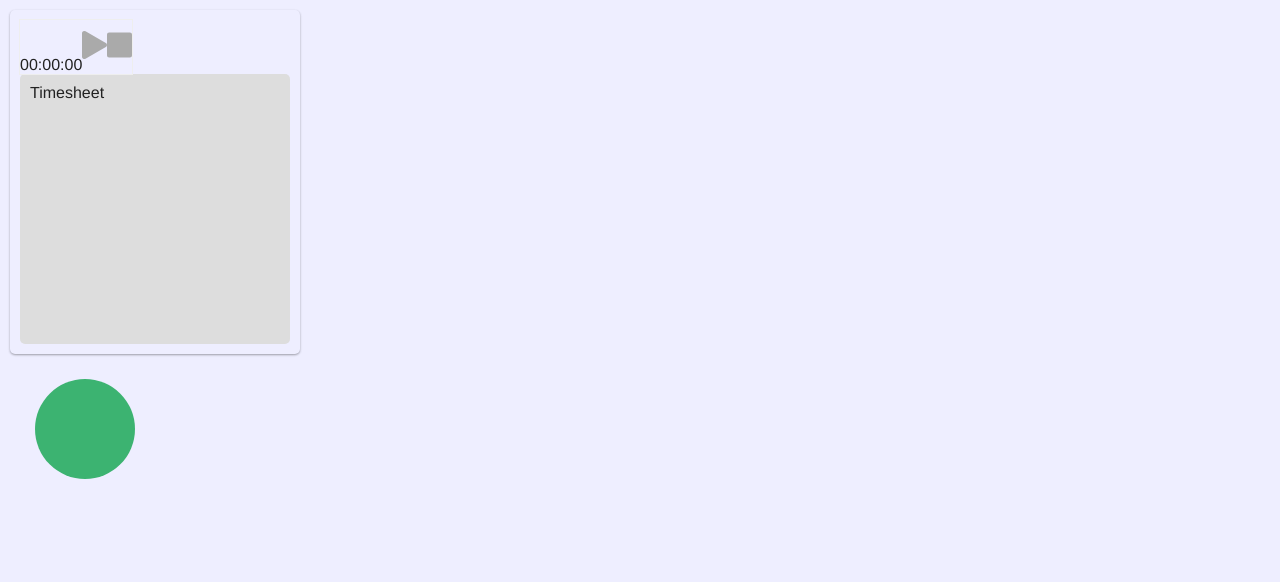
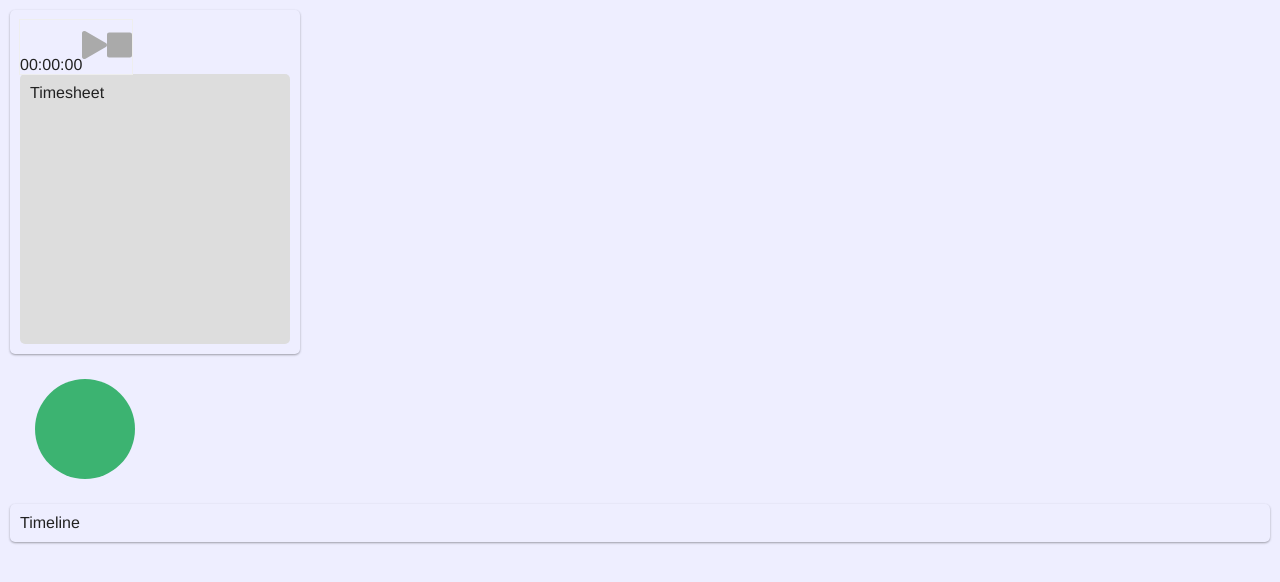
Before and after one commit to rpivo/timeward-react, a React app: page / in a window 1280 px wide. Shown: the top 582 px of the page. Built offline with nearby package versions, Linux system fonts and the light colour scheme; the HTML template or start-up script is replaced by a standard one.

Commit message:
add timeline component

```diff
--- /dev/null
+++ b/src/components/Timeline.tsx
@@ -0,0 +1,4 @@
+import React from 'react';
+
+export const Timeline = (): JSX.Element =>
+  <div>Timeline</div>;
--- a/src/pages/Dashboard.tsx
+++ b/src/pages/Dashboard.tsx
@@ -1,5 +1,6 @@
 import React from 'react';
 import { Tile } from '@components/Tile';
+import { Timeline } from '@components/Timeline';
 import { Timer } from '@components/Timer';
 import { Timesheet } from '@components/Timesheet';
 import { PieChart } from '@components/PieChart';
@@ -14,6 +15,9 @@ export class Dashboard extends React.Component {
           <Timesheet />
         </Tile>
         <PieChart />
+        <Tile width='full'>
+          <Timeline />
+        </Tile>
       </StyledDashboard>
     );
   }
```
Also changed, not shown: 1 other file (tests, documents, lock files or other folders).
